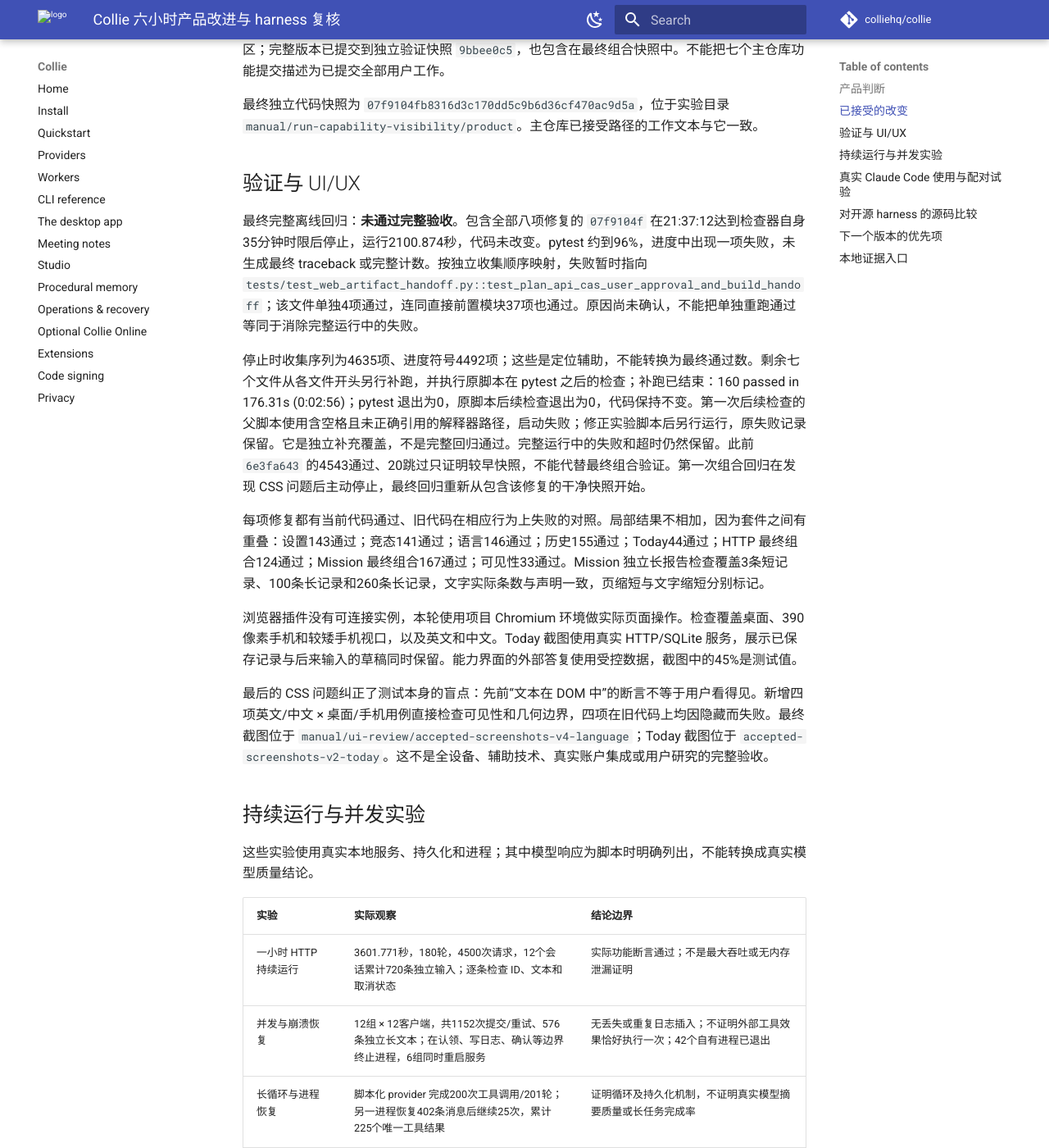
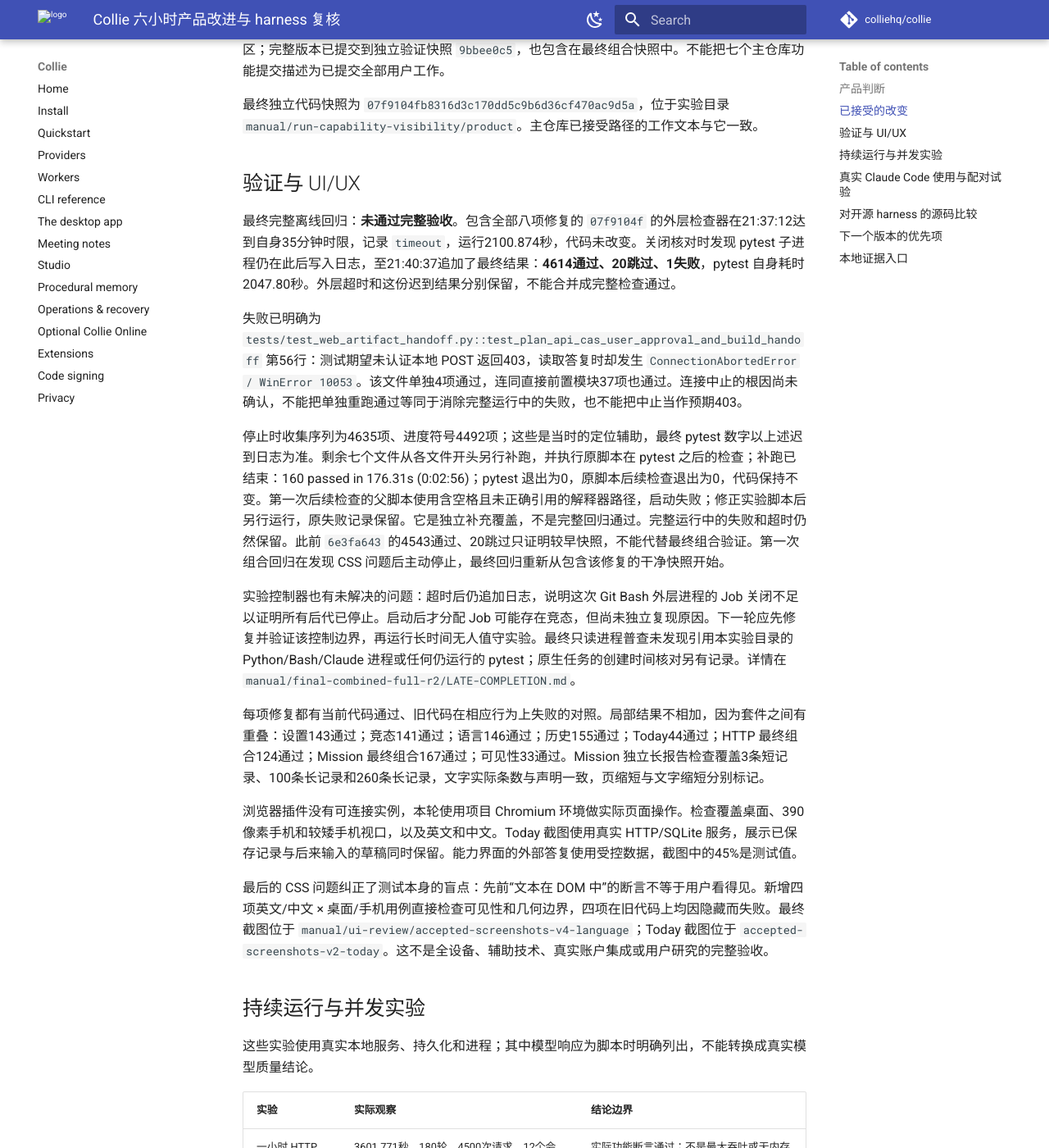
Before and after one commit to colliehq/collie, an MkDocs documentation site: the page built from docs/product-evolution-2026-09-14-6h.md, in a window 1280 px wide and 1400 px high, scrolled down 1335 px. Shown: the whole window at 82% size. Built offline with MkDocs 1.6.1 and Material for MkDocs 9.7.7, drawn with Linux system fonts in a browser that asks for light colours; comment, search, counter and statistics services are not loaded.

Commit message:
docs: reconcile late pytest failure and process-boundary evidence

```diff
--- a/docs/product-evolution-2026-09-14-6h.md
+++ b/docs/product-evolution-2026-09-14-6h.md
@@ -29,9 +29,13 @@
 
 ## 验证与 UI/UX
 
-最终完整离线回归：**未通过完整验收**。包含全部八项修复的 `07f9104f` 在21:37:12达到检查器自身35分钟时限后停止，运行2100.874秒，代码未改变。pytest 约到96%，进度中出现一项失败，未生成最终 traceback 或完整计数。按独立收集顺序映射，失败暂时指向 `tests/test_web_artifact_handoff.py::test_plan_api_cas_user_approval_and_build_handoff`；该文件单独4项通过，连同直接前置模块37项也通过。原因尚未确认，不能把单独重跑通过等同于消除完整运行中的失败。
+最终完整离线回归：**未通过完整验收**。包含全部八项修复的 `07f9104f` 的外层检查器在21:37:12达到自身35分钟时限，记录 `timeout`，运行2100.874秒，代码未改变。关闭核对时发现 pytest 子进程仍在此后写入日志，至21:40:37追加了最终结果：**4614通过、20跳过、1失败**，pytest 自身耗时2047.80秒。外层超时和这份迟到结果分别保留，不能合并成完整检查通过。
 
-停止时收集序列为4635项、进度符号4492项；这些是定位辅助，不能转换为最终通过数。剩余七个文件从各文件开头另行补跑，并执行原脚本在 pytest 之后的检查；补跑已结束：160 passed in 176.31s (0:02:56)；pytest 退出为0，原脚本后续检查退出为0，代码保持不变。第一次后续检查的父脚本使用含空格且未正确引用的解释器路径，启动失败；修正实验脚本后另行运行，原失败记录保留。它是独立补充覆盖，不是完整回归通过。完整运行中的失败和超时仍然保留。此前 `6e3fa643` 的4543通过、20跳过只证明较早快照，不能代替最终组合验证。第一次组合回归在发现 CSS 问题后主动停止，最终回归重新从包含该修复的干净快照开始。
+失败已明确为 `tests/test_web_artifact_handoff.py::test_plan_api_cas_user_approval_and_build_handoff` 第56行：测试期望未认证本地 POST 返回403，读取答复时却发生 `ConnectionAbortedError / WinError 10053`。该文件单独4项通过，连同直接前置模块37项也通过。连接中止的根因尚未确认，不能把单独重跑通过等同于消除完整运行中的失败，也不能把中止当作预期403。
+
+停止时收集序列为4635项、进度符号4492项；这些是当时的定位辅助，最终 pytest 数字以上述迟到日志为准。剩余七个文件从各文件开头另行补跑，并执行原脚本在 pytest 之后的检查；补跑已结束：160 passed in 176.31s (0:02:56)；pytest 退出为0，原脚本后续检查退出为0，代码保持不变。第一次后续检查的父脚本使用含空格且未正确引用的解释器路径，启动失败；修正实验脚本后另行运行，原失败记录保留。它是独立补充覆盖，不是完整回归通过。完整运行中的失败和超时仍然保留。此前 `6e3fa643` 的4543通过、20跳过只证明较早快照，不能代替最终组合验证。第一次组合回归在发现 CSS 问题后主动停止，最终回归重新从包含该修复的干净快照开始。
+
+实验控制器也有未解决的问题：超时后仍追加日志，说明这次 Git Bash 外层进程的 Job 关闭不足以证明所有后代已停止。启动后才分配 Job 可能存在竞态，但尚未独立复现原因。下一轮应先修复并验证该控制边界，再运行长时间无人值守实验。最终只读进程普查未发现引用本实验目录的 Python/Bash/Claude 进程或任何仍运行的 pytest；原生任务的创建时间核对另有记录。详情在 `manual/final-combined-full-r2/LATE-COMPLETION.md`。
 
 每项修复都有当前代码通过、旧代码在相应行为上失败的对照。局部结果不相加，因为套件之间有重叠：设置143通过；竞态141通过；语言146通过；历史155通过；Today44通过；HTTP 最终组合124通过；Mission 最终组合167通过；可见性33通过。Mission 独立长报告检查覆盖3条短记录、100条长记录和260条长记录，文字实际条数与声明一致，页缩短与文字缩短分别标记。
 
```
